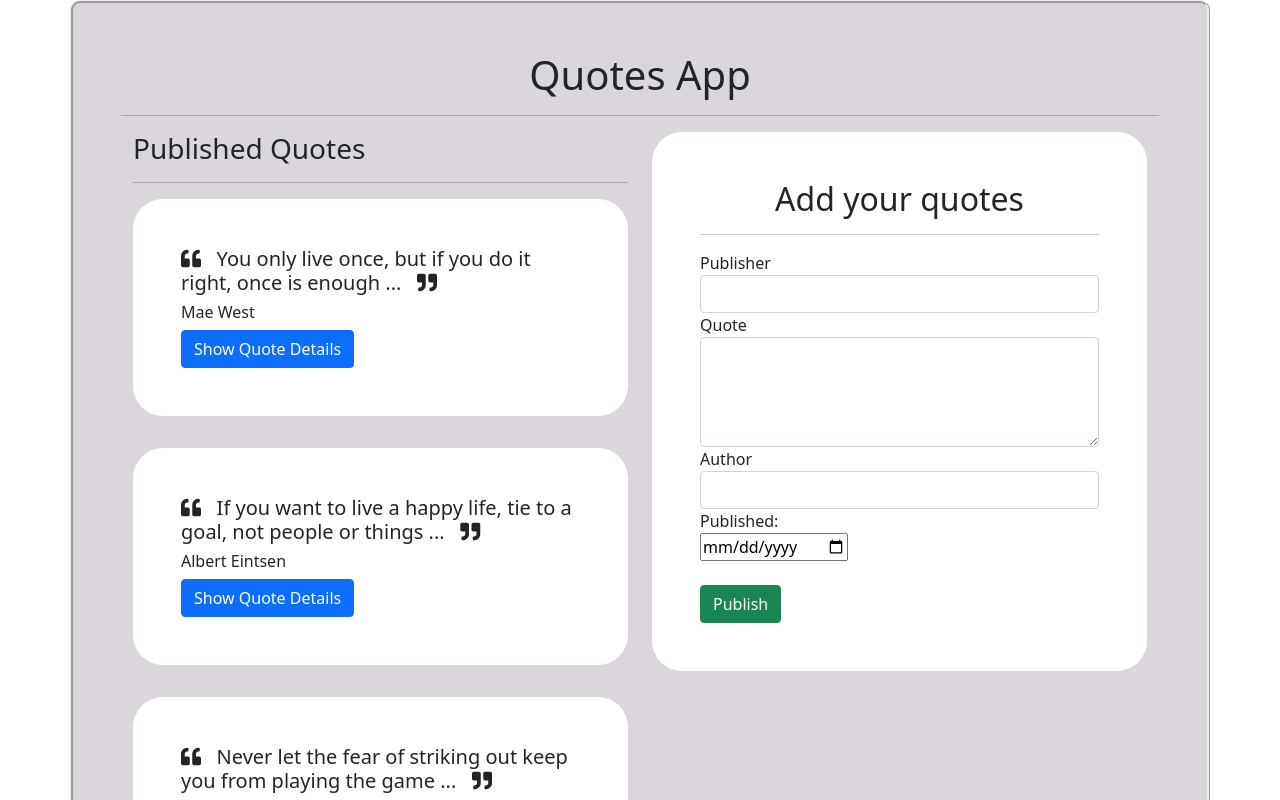
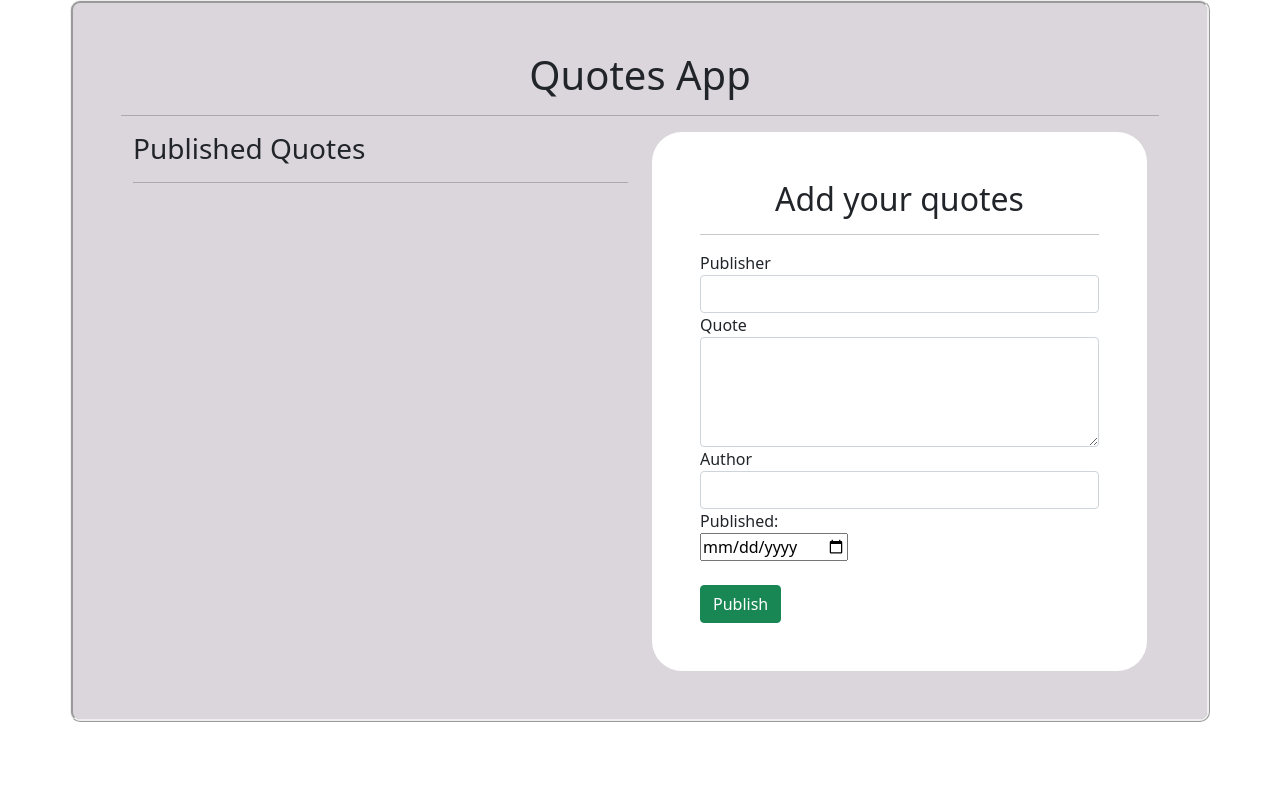
Before and after one commit to Emmanuel687/Quote-Web-App, an Angular app: page / in a window 1280 px wide. Shown: the top 800 px of the page. Built offline with nearby package versions, Linux system fonts and the light colour scheme.

Commit message:
deleted quote.component ts files

```diff
--- a/src/app/quote/quote.component.ts
+++ b/src/app/quote/quote.component.ts
@@ -7,15 +7,8 @@ import { Quote } from '../quote';
   styleUrls: ['./quote.component.css']
 })
 export class QuoteComponent implements OnInit {
-  // quotes : Quote [] = [
-  //   new Quote (1, 'Brenda Andeso', 'You only live once, but if you do it right, once is enough', 'Mae West',new Date(2021,3,21)),
-  //   new Quote (2, 'Collins Wasonga','If you want to live a happy life,tie it to a goal, not people or things','Albert Einsten',new Date(2020,7,27)),
-  //   new Quote (3, 'Ashley Livoga','Never let the fear of striking out keep you from playing the game','Babe Ruth',new Date(2020,9,16)),
-  // ];
+
   quotes:Quote[] = [
-    new Quote(1,'You only live once, but if you do it right, once is enough','Mae West','Brenda Andeso',new Date(2017,4,9)),
-    new Quote(2,'If you want to live a happy life, tie to a goal, not people or things','Albert Eintsen','Collins Wasonga',new Date(2019,4,10)),
-    new Quote(3,'Never let the fear of striking out keep you from playing the game','Babe Ruth','Ashley Liavoga',new Date(2018,5,11)),
 
   ];
   toggleDetails(index:number){
```
Also changed, not shown: src/app/quote/quote.component.html (+0 -11 lines).
